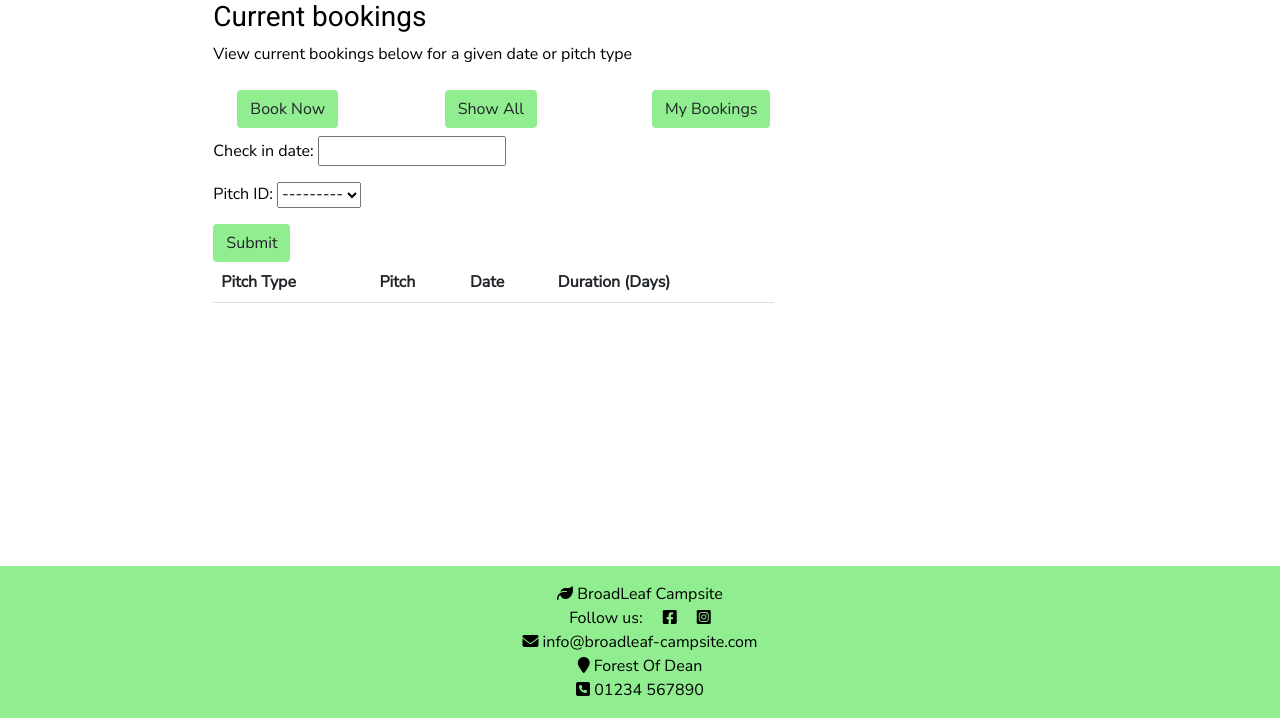
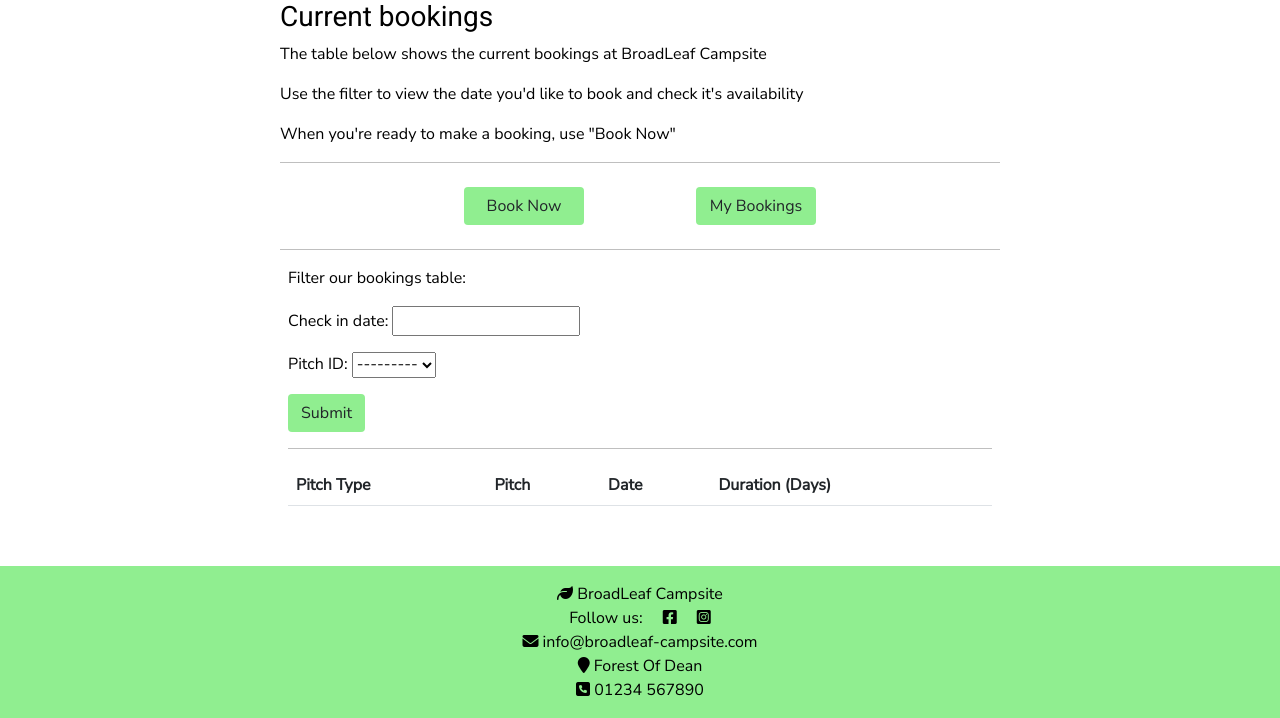
Before and after one commit to TR94/broadleaf-campsite, a Django app: page /view_booking/ in a window 1280 px wide. Shown: the part 82-800 px from the top of the page. Run offline with Django 3.2, Linux system fonts and the light colour scheme; data that the repository does not hold is empty; some libraries are stand-ins or nearby versions.

Commit message:
Updates to styling and formatting across the site

```diff
--- a/booking/filters.py
+++ b/booking/filters.py
@@ -4,4 +4,7 @@ from .models import Booking
 class BookingFilter(django_filters.FilterSet):
     class Meta:
         model = Booking
-        fields = ['check_in_date', "pitch_ID"]
+        fields = [
+            'check_in_date',
+            'pitch_ID'
+        ]
--- a/booking/views.py
+++ b/booking/views.py
@@ -59,7 +59,7 @@ def make_booking(request):
             return_check_in_date = check_in.strftime("%Y%m%d")
 
             bookings = Booking.objects.filter(pitch_ID=pitch_ID)
-            print(bookings.dates_of_stay)
+            # print(bookings.dates_of_stay)
 
             # filter(check_in__gte={your form's checkin}) filter for check_in
 
--- a/static/css/style.css
+++ b/static/css/style.css
@@ -11,7 +11,9 @@ body {
     color: black;
     font-family: 'Nunito Sans', sans-serif;
 }
-
+.socials {
+    color: black;
+}
 footer {
     background-color: lightgreen;
 }
@@ -20,17 +22,21 @@ footer {
     background-color: lightgreen;
 }
 
+.btn-book {
+    min-width: 120px;
+}
+
 
 /*------------------------------------- Index.html --*/
 
 /* image: https://www.pexels.com/photo/scenic-autumn-landscape-with-a-river-18656974/ */
 
-.hero {
+#hero {
         background: url("../images/hero_img.jpg");
         background-position: center;
         background-repeat: no-repeat;
         background-size: cover;
-        min-height: 400px;
+        min-height: 500px;
 }
 
 /*------------------------------------- Booking.html --*/
@@ -47,11 +53,12 @@ footer {
     border-radius: 5px;
 }
 #facilities-img{
-    background: url("../images/toilets.jpg");
+    background: url("../images/facilities_sinks.jpg");
     background-position: center;
     background-repeat: no-repeat;
     background-size: cover;
     min-height: 400px;
+    margin-bottom: 10px;
     border-radius: 5px;
 }
 .carousel {
--- a/templates/base.html
+++ b/templates/base.html
@@ -10,6 +10,8 @@
 
     <meta charset="UTF-8">
     <meta name="viewport" content="width=device-width, initial-scale=1.0">
+
+
     <!-- Bootstrap, JQuery and Font Awesome CDNs -->
     <link rel="stylesheet" href="https://cdn.jsdelivr.net/npm/bootstrap@5.0.0-alpha3/dist/css/bootstrap.min.css" >
     <link href="https://cdn.jsdelivr.net/npm/bootstrap@5.0.2/dist/css/bootstrap.min.css" rel="stylesheet" integrity="sha384-EVSTQN3/azprG1Anm3QDgpJLIm9Nao0Yz1ztcQTwFspd3yD65VohhpuuCOmLASjC" crossorigin="anonymous">
@@ -17,6 +19,7 @@
     <script src="https://ajax.googleapis.com/ajax/libs/jquery/3.4.1/jquery.min.js"></script>
     <script src="https://cdn.jsdelivr.net/npm/bootstrap@5.0.2/dist/js/bootstrap.bundle.min.js" integrity="sha384-MrcW6ZMFYlzcLA8Nl+NtUVF0sA7MsXsP1UyJoMp4YLEuNSfAP+JcXn/tWtIaxVXM" crossorigin="anonymous"></script>
 
+    <!-- Googlemaps script -->
     <script async src="https://maps.googleapis.com/maps/api/js?key=AIzaSyB7Fs47HLPaCKd51N5wTbD8tc5NvPbKTXs&callback=console.debug&libraries=maps,marker&v=beta">
     </script>
 
@@ -96,8 +99,9 @@
 
     <footer class="footer mt-auto py-3">
         <p class="m-0 text-center"><i class="fa fa-leaf" aria-hidden="true"></i> BroadLeaf Campsite</p>
-        <p class="m-0 text-center">Follow us: <i class="fab fa-facebook-square ms-3"></i>
-            <i class="fab fa-instagram-square ms-3"></i></p>
+        <p class="m-0 text-center">Follow us:
+          <a class="socials" href="https://facebook.com" target="_blank" rel="noopener" aria-label="Visit our Facebook page (opens in a new tab)"><i class="fab fa-facebook-square ms-3"></i></a>
+          <a class="socials" href="https://instagram.com" target="_blank" rel="noopener" aria-label="Visit our Instagram page (opens in a new tab)"><i class="fab fa-instagram-square ms-3"></i></a></p>
         <p class="m-0 text-center"><i class="fa fa-envelope" aria-hidden="true"></i> info@broadleaf-campsite.com</p>
         <p class="m-0 text-center"><i class="fa fa-map-marker" aria-hidden="true"></i> Forest Of Dean </p>
         <p class="m-0 text-center"><i class="fa fa-phone-square" aria-hidden="true"></i> 01234 567890</p>
--- a/templates/index.html
+++ b/templates/index.html
@@ -2,7 +2,7 @@
 
 {% block content %}
 <div class="row">
-    <div class="col hero">
+    <div class="col" id="hero">
     </div>
 </div>
 
--- a/templates/make_booking.html
+++ b/templates/make_booking.html
@@ -12,7 +12,7 @@
                 <p>
                     <button class="btn btn-green" type="submit" role="button">Submit</button>
                 <hr>
-                <a class="btn btn-green" href="{% url 'view_booking' %}" role="button">Go Back</a>
+                <a class="btn btn-secondary" href="{% url 'view_booking' %}" role="button">Go Back</a>
                 </p>
             </form>
         </div>
--- a/templates/view_booking.html
+++ b/templates/view_booking.html
@@ -4,32 +4,37 @@
 
 <!-- include modal with instructions for the website-->
 
-<div class="col-md-8 offset-md-2">
-    <div class="row">
-        <div class="col">
+<div class="container">
+    <div class="row d-flex justify-content-center">
+        <div class="col-md-8">
             <h3>Current bookings</h3>
-            <p>View current bookings below for a given date or pitch type</p>
+            <p>The table below shows the current bookings at BroadLeaf Campsite</p>
+            <p>Use the filter to view the date you'd like to book and check it's availability</p>
+            <p>When you're ready to make a booking, use "Book Now"</p>
+            <hr>
+
+            <!-- Booking buttons  -->
             <div class="container">
-                <div class="row">
-                    <div class="col-12 col-md-3 my-2">
-                        <a class="btn btn-green" href="{% url 'make_booking' %}" role="button">Book Now</a>
+                <div class="row d-flex justify-content-center">
+                    <div class="col-md-4 my-2 d-flex justify-content-center">
+                        <a class="btn btn-green btn-book" href="{% url 'make_booking' %}" role="button">Book Now</a>
                     </div>
-                    <div class="col-12 col-md-3 my-2">
-                        <a class="btn btn-green" href="{% url 'view_booking' %}"role="button">Show All</a>
-                    </div>
-                    <div class="col-12 col-md-3 my-2">
-                        <a class="btn btn-green" href="{% url 'my_bookings' %}" role="button">My Bookings</a>
+                    <div class="col-md-4 my-2 d-flex justify-content-center">
+                        <a class="btn btn-green btn-book" href="{% url 'my_bookings' %}" role="button">My Bookings</a>
                     </div>
                 </div>
             </div>
-
+            <hr>
+        </div>
         <!-- booking table, template from bootstrap -->
-        <div class="row">
+        <div class="row d-flex justify-content-center">
             <div class="col-md-8">
+                <p class="underline">Filter our bookings table: </p>
                 <form method="GET" action="{% url 'view_booking' %}">
                     {{ form.as_p }}
                     <input type="submit" value="Submit" class="btn btn-green"/>
                 </form>
+            <hr>
             </div>
             <div class = "col-md-8">
                 <table class="table table-striped">
```
Also changed, not shown: about/templates/about.html (+26 -22 lines), about/templates/contact.html (+6 -2 lines), templates/my_booking.html (+12 -19 lines), static/images/facilities_sinks.jpg (added), static/images/group_tents_night.jpg (added), static/images/illuminated_tent.jpg (added), static/images/tents_night_sky.jpg (added), static/images/toilets.jpg (deleted), 1 other file.
